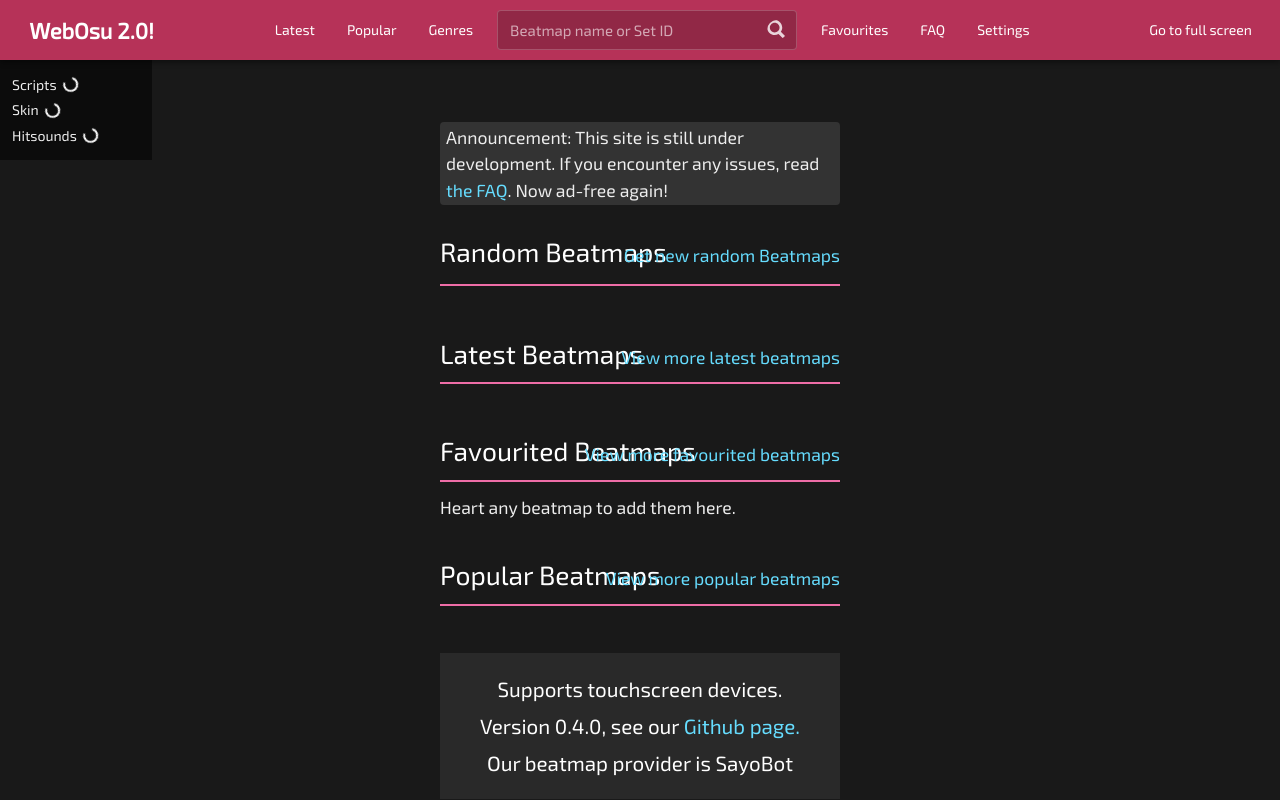
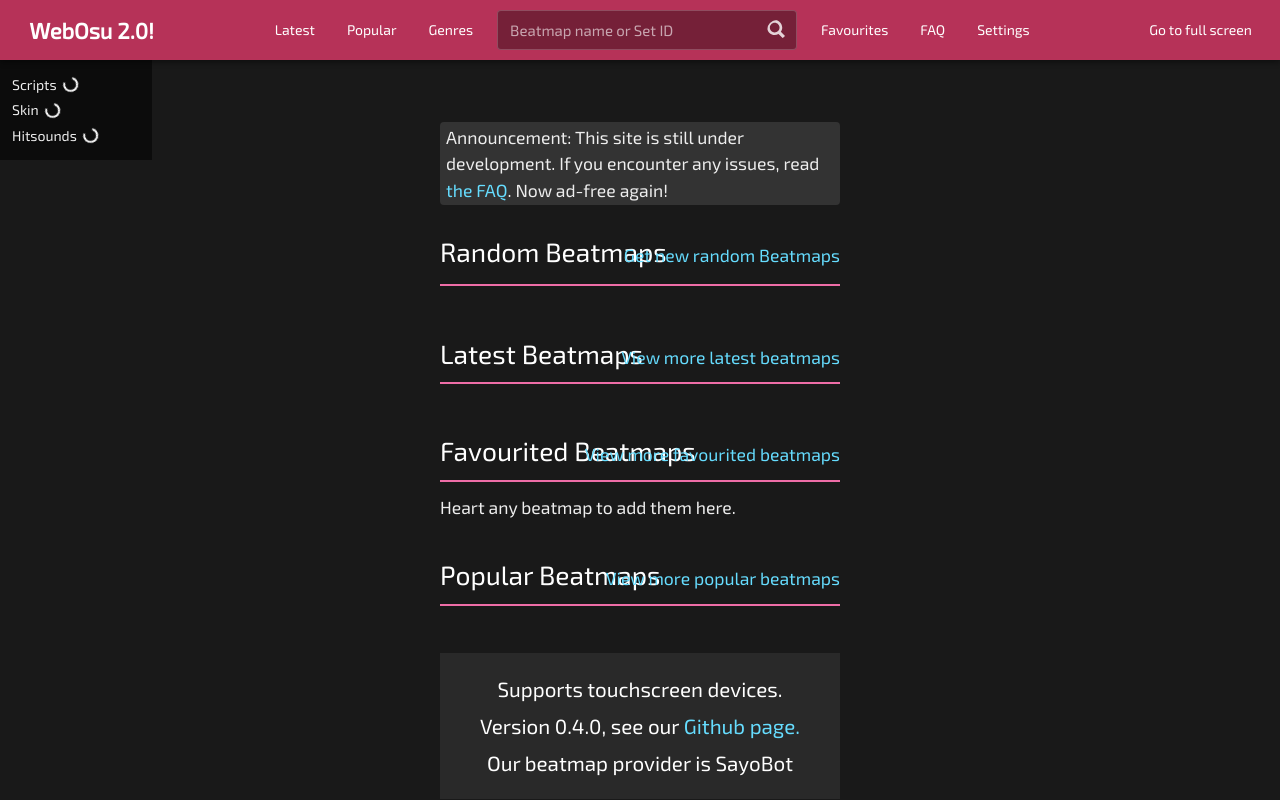
Before and after one commit to WebOsu-2/webosu-2.github.io, a plain HTML site: page index.html in a window 1280 px wide. Drawn offline with Linux system fonts and the light colour scheme; no server answers.

Commit message:
hopefully a fix

```diff
--- a/style/main.css
+++ b/style/main.css
@@ -77,7 +77,6 @@
   cursor: none !important;
 }
 
-/* FIXED & RESPONSIVE NAVBAR STYLING */
 nav {
   background: var(--nav-bg);
   color: var(--nav-color);
@@ -142,6 +141,9 @@
 }
 
 .nav-search form {
+  border-radius: 4px;
+  background: rgba(0, 0, 0, 0.2);
+  color: white;
   position: relative;
   height: 100%;
   display: flex;
```
